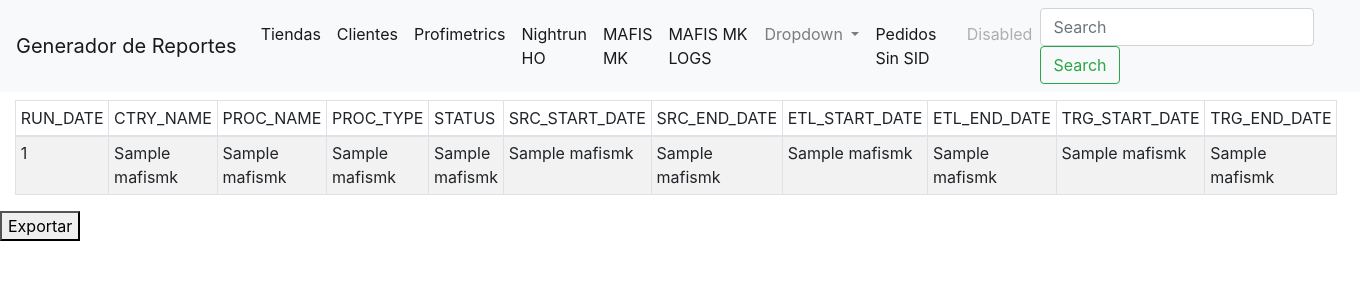
After one commit to quintanadaniel/api_genrep_makro, a Flask app: template templates/mafis_mk.html in a window 1360 px wide. The commit adds this page. Shown: the top 300 px of the page. Run offline with Flask 2, Linux system fonts and the light colour scheme; the template is opened without the code that fills it: most values are stand-ins (such as "Sample title", 1, 10 or a date in 2020); some libraries are stand-ins or nearby versions.

Commit message:
se agregan los procesos de mafis y logs de mafis al generador de reporte 17/11/2019

```diff
--- a/app.py
+++ b/app.py
@@ -4,6 +4,8 @@ from config.database import OracleDB
 from modules.clientes.cliente import customers
 from modules.sistemas.profi import profis
 from modules.sistemas.nightrunho import nr_status
+from modules.sistemas.mafis_mk import getmafismkho
+from modules.sistemas.mafis_log_mk import mafisMK_log
 from modules.pedidos.pedido_sin_sid import get_OcSinSid
 from modules.tiendas.tienda import stores
 
@@ -29,6 +31,16 @@ def getCustomers():
     return render_template('clientes.html', cust1 = l_cust)
 
 
+@app.route('/mafismk/', methods=['GET'])
+def get_mafis_mk():
+    l_mafisMkho = getmafismkho()
+    return render_template('mafis_mk.html', mafismk1 = l_mafisMkho)
+
+@app.route('/mafismklog/', methods=['GET'])
+def mafis_mk_log():
+    l_mafisMK_log = mafisMK_log()
+    return render_template('mafismklogs.html', mafismklog1 = l_mafisMK_log)
+
 @app.route('/profimetrics/', methods=['GET'])
 def profimet():
     l_profi = profis()
--- a/templates/index.html
+++ b/templates/index.html
@@ -34,6 +34,12 @@
                     <li class="nav-item active">
                         <a class="nav-link" href="{{ url_for('getNr_stat') }}">Nightrun HO <span class="sr-only">(current)</span></a>
                     </li>
+                    <li class="nav-item active">
+                        <a class="nav-link" href="{{ url_for('get_mafis_mk') }}">MAFIS MK <span class="sr-only">(current)</span></a>
+                    </li>
+                    <li class="nav-item active">
+                        <a class="nav-link" href="{{ url_for('mafis_mk_log') }}">MAFIS MK LOGS<span class="sr-only">(current)</span></a>
+                    </li>
                     <li class="nav-item dropdown">
                         <a class="nav-link dropdown-toggle" href="#" id="navbarDropdown" role="button" data-toggle="dropdown" aria-haspopup="true" aria-expanded="false">
                             Dropdown
--- /dev/null
+++ b/templates/mafis_mk.html
@@ -0,0 +1,47 @@
+{% extends 'index.html' %}
+
+{% block body %}
+<head>
+        <meta http-equiv="refresh" content="10">
+</head>
+<form action="/mafismk" method="GET">
+<div class="col-md-7">
+    <table class="table table-striped table-bordered bg-white table-sm">
+        <thead>
+            <tr>
+                <td>RUN_DATE</td>
+                <td>CTRY_NAME</td>
+                <td>PROC_NAME</td>
+                <td>PROC_TYPE</td>
+                <td>STATUS</td>
+                <td>SRC_START_DATE</td>
+                <td>SRC_END_DATE</td>
+                <td>ETL_START_DATE</td>
+                <td>ETL_END_DATE</td>
+                <td>TRG_START_DATE</td>
+                <td>TRG_END_DATE</tr>
+        </thead>
+        <tbody>
+            {% for mafismk in mafismk1 %}
+                <tr>
+                    <td>{{ mafismk.0 }}</td>
+                    <td>{{ mafismk.1 }}</td>
+                    <td>{{ mafismk.2 }}</td>
+                    <td>{{ mafismk.3 }}</td>
+                    <td>{{ mafismk.4 }}</td>
+                    <td>{{ mafismk.5 }}</td>
+                    <td>{{ mafismk.6 }}</td>
+                    <td>{{ mafismk.7 }}</td>
+                    <td>{{ mafismk.8 }}</td>
+                    <td>{{ mafismk.9 }}</td>
+                    <td>{{ mafismk.10 }}</td>
+                </tr>
+            {% endfor %}
+        </tbody>
+    </table>
+</div>
+<button onclick="">
+    Exportar
+</button>
+
+{% endblock %}
```
Also changed, not shown: modules/sistemas/mafis_log_mk.py (added, +17 -0 lines), modules/sistemas/mafis_mk.py (added, +16 -0 lines), templates/mafismklogs.html (added, +42 -0 lines).
